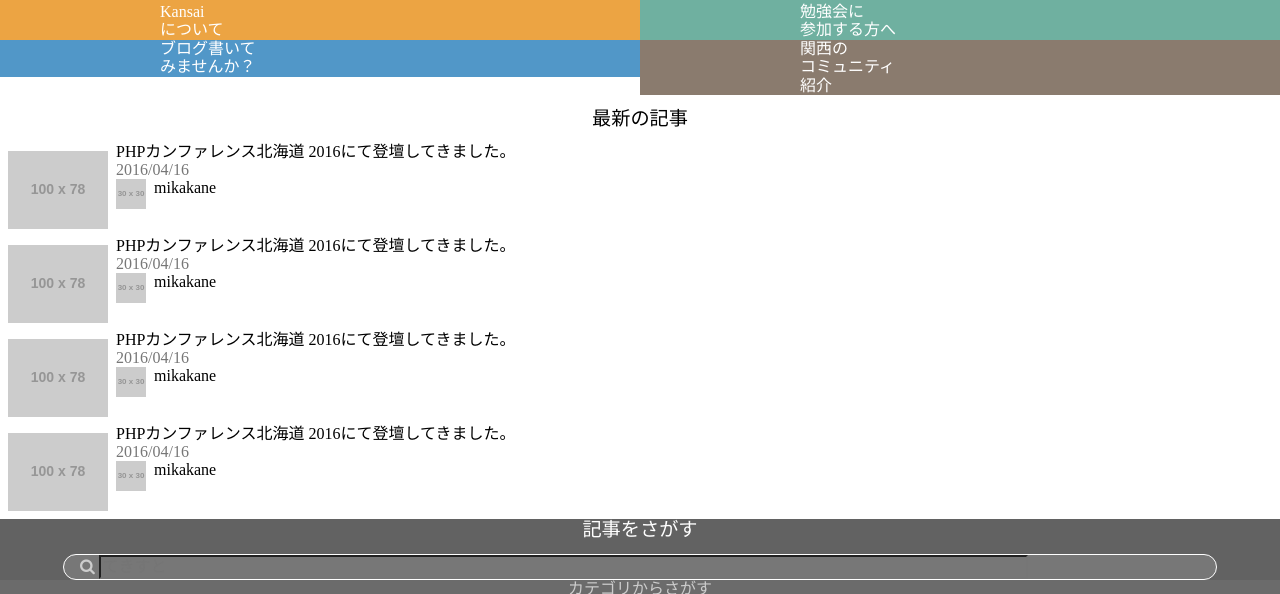
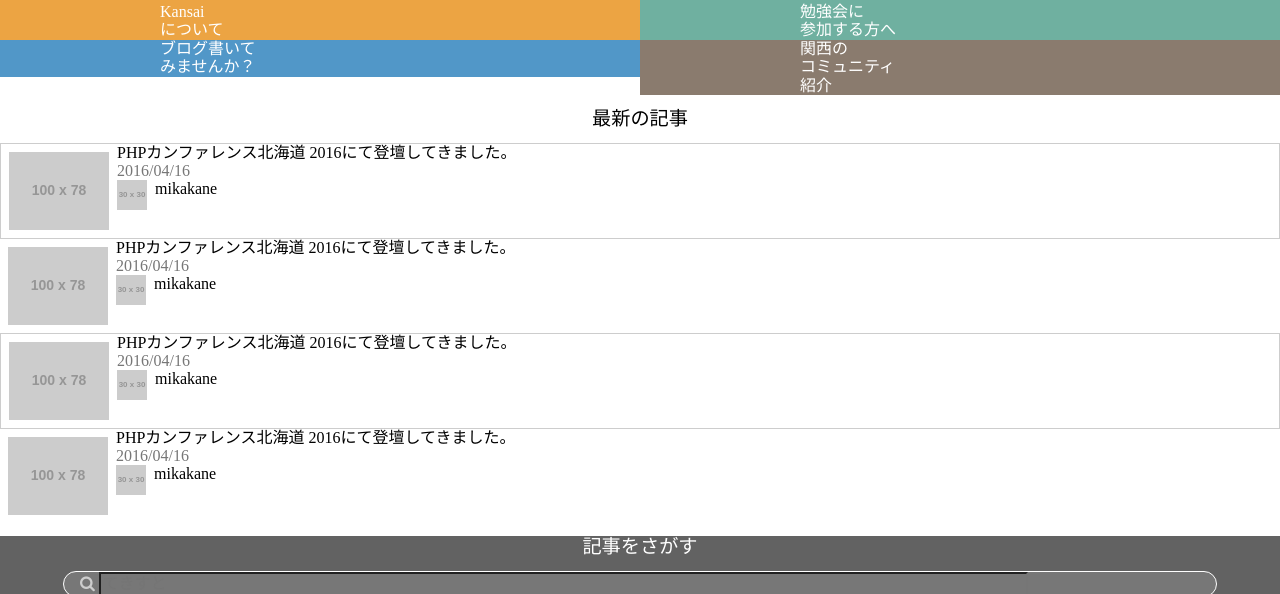
Before and after one commit to yasui05821/tech-kansai-htmlmoc, a website: page public/index.html in a window 1280 px wide. Shown: the part 146-740 px from the top of the page. Drawn offline with nearby package versions, Linux system fonts and the light colour scheme; files that its build step writes are made by us from their sources; placeholder pictures from the web are drawn by us.

Commit message:
各記事の枠線追加

```diff
--- a/frontend/assets/scss/common/_newArticle.scss
+++ b/frontend/assets/scss/common/_newArticle.scss
@@ -1,15 +1,14 @@
 @import "common/_mixin";
 
 #newArticle .header {
-  clear: both;
   text-align: center;
-    h1 {
-      @include h1
-    }
+  h1 {
+    @include h1
+  }
 }
 
 #newArticle .article {
-  clear: both;
+  @include clearfix;
   h1 {
     @include thumbnail-title
   }
@@ -24,6 +23,9 @@
 }
 
 #newArticle .article {
+  &:nth-child(even) {
+    border: 1px solid #CDCDCD;
+  }
   .date {
     color: #777777;
   }
```
